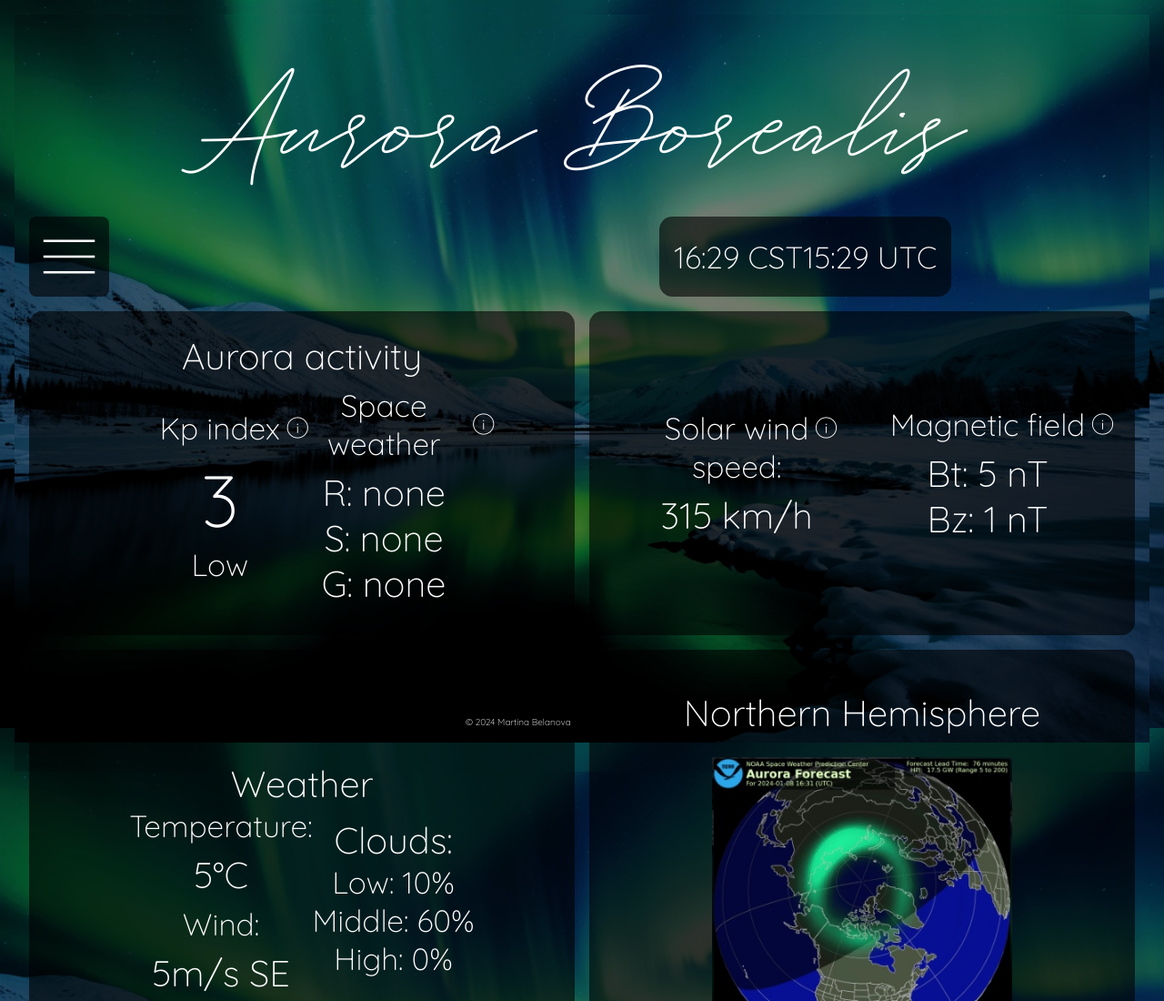
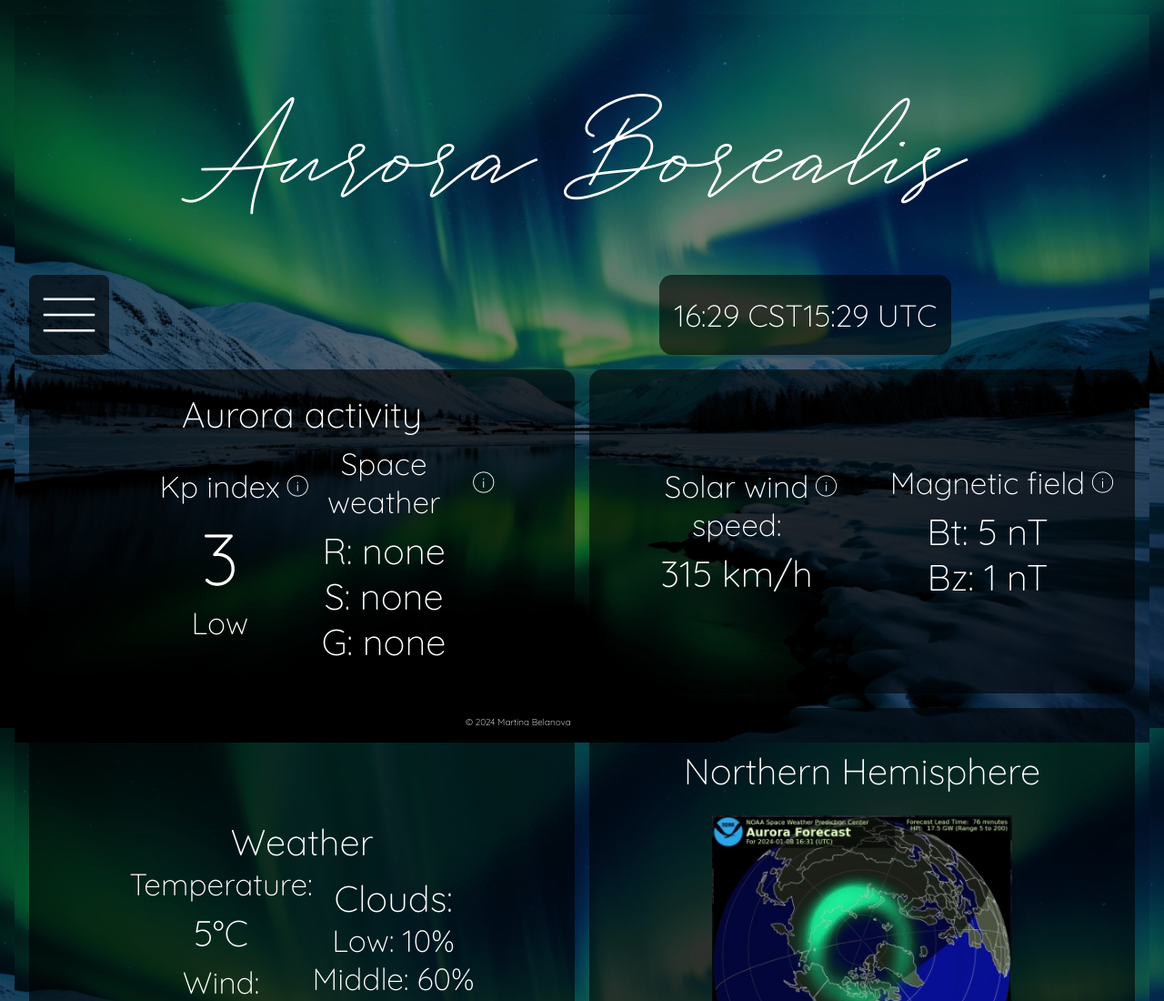
Before and after one commit to BelanovaMartinaTrain/EasyChoosey, a website: page index.html in a window 1280 px wide. Shown: the top 1100 px of the page at 91% size. Drawn offline with nearby package versions, Linux system fonts and the light colour scheme.

Commit message:
testing aurora site styling

```diff
--- a/index.css
+++ b/index.css
@@ -72,7 +72,6 @@ html, body {
     color: white;
     margin: 0;
     padding: 1rem;
-    height: 100dvh;
 }
 
 nav {
@@ -146,7 +145,7 @@ footer {
 }
 
 .title {
-    padding: 2rem 0;
+    padding: 4rem 0;
 }
 
 .quickview-div {
```
